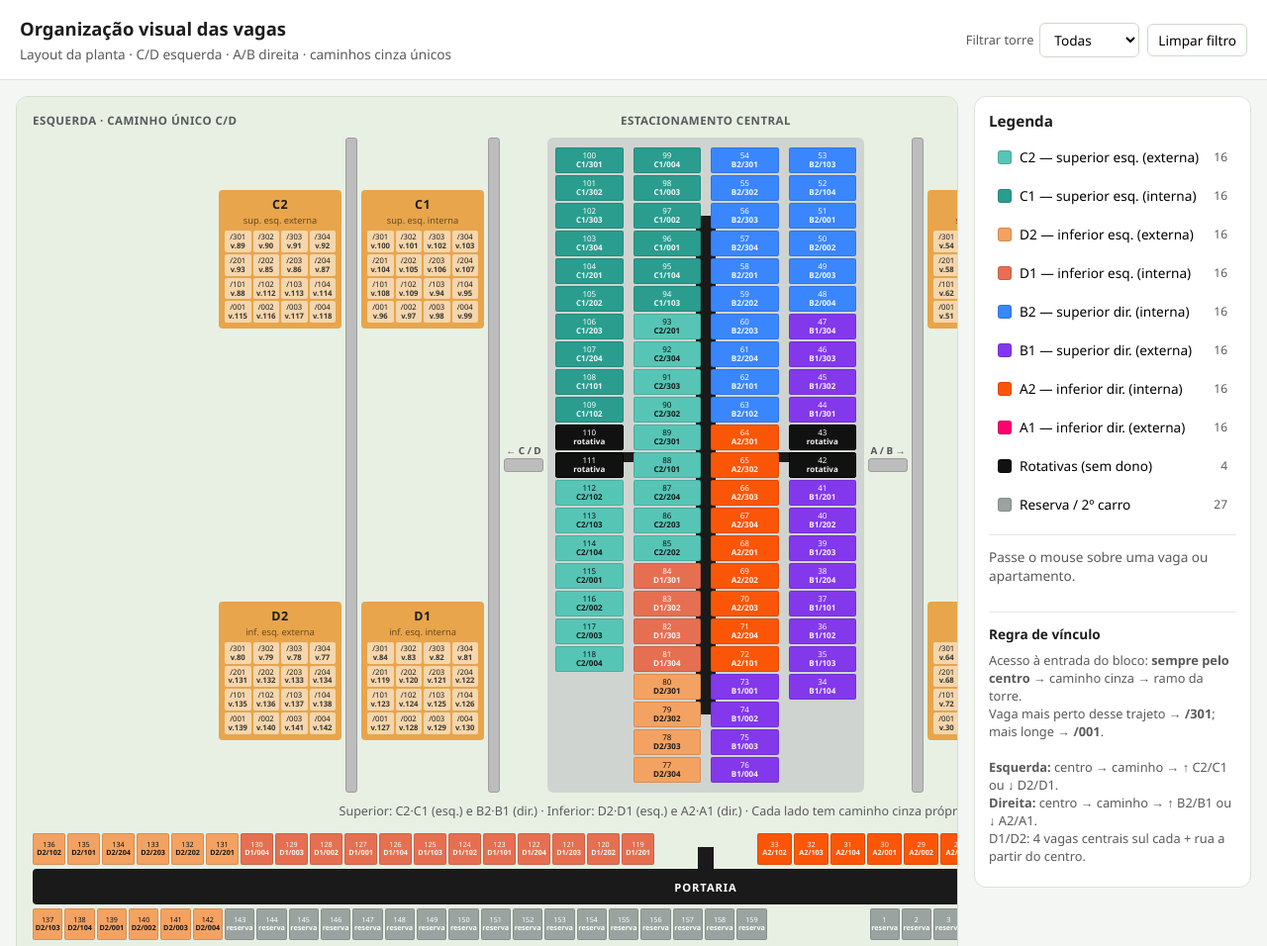
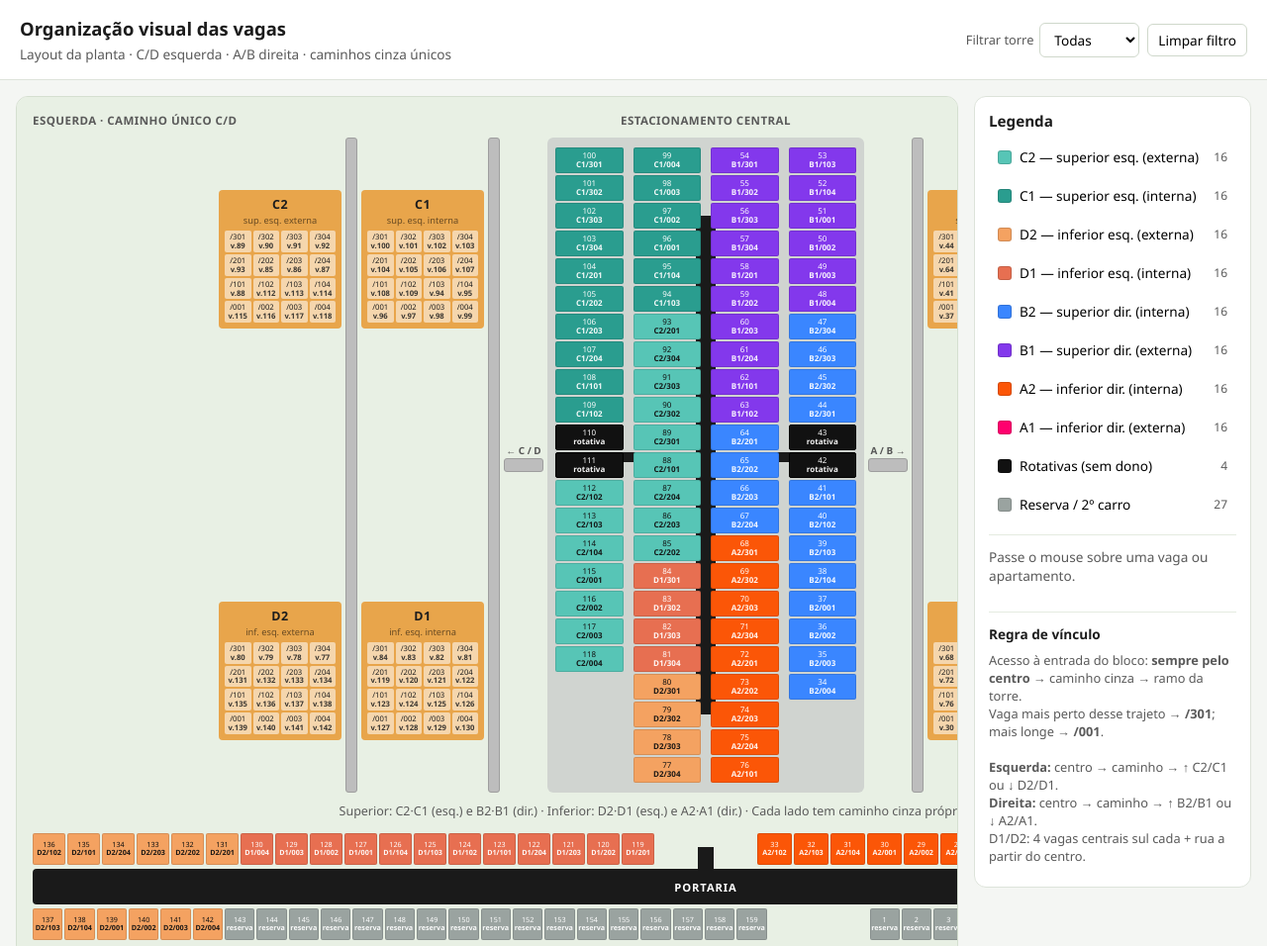
Before and after one commit to WelderOliveira/mapa-vagas-condominio, a plain HTML site: page index.html in a window 1280 px wide. Shown: the top 956 px of the page at 99% size. Drawn offline with Linux system fonts and the light colour scheme.

Commit message:
Ajustar partilha de vagas B1/B2/A2 para equidade no mapa.
Redistribui o anel central e a faixa sul entre os blocos do lado direito.

```diff
--- a/index.html
+++ b/index.html
@@ -575,12 +575,11 @@
       // D1 e D2 dividem 50/50 o anel central sul (4+4) e a rua.
       D1: [84, 83, 82, 81, 119, 120, 121, 122, 123, 124, 125, 126, 127, 128, 129, 130],
       D2: [80, 79, 78, 77, 131, 132, 133, 134, 135, 136, 137, 138, 139, 140, 141, 142],
-      // Superior direito — ramo ↑ do caminho direito
-      B2: [54, 55, 56, 57, 58, 59, 60, 61, 62, 63, 53, 52, 51, 50, 49, 48],
-      B1: [44, 45, 46, 47, 41, 40, 39, 38, 37, 36, 35, 34, 73, 74, 75, 76],
-      // Inferior direito — A2: miolo central (64–72) é o mais perto do caminho
-      // A1: 26→17 perto do ramo; 16 é a mais longe (ponta externa da rua)
-      A2: [64, 65, 66, 67, 68, 69, 70, 71, 72, 33, 32, 31, 30, 29, 28, 27],
+      // Superior direito — B2 mais perto do centro → cede o anel melhor ao B1 (equidade)
+      B2: [44, 45, 46, 47, 64, 65, 66, 67, 41, 40, 39, 38, 37, 36, 35, 34],
+      B1: [54, 55, 56, 57, 58, 59, 60, 61, 62, 63, 53, 52, 51, 50, 49, 48],
+      // A2: faixa sul 68–76 + rua 27–33
+      A2: [68, 69, 70, 71, 72, 73, 74, 75, 76, 33, 32, 31, 30, 29, 28, 27],
       A1: [26, 25, 24, 23, 22, 21, 20, 19, 18, 17, 11, 12, 13, 14, 15, 16],
     };
 
```
